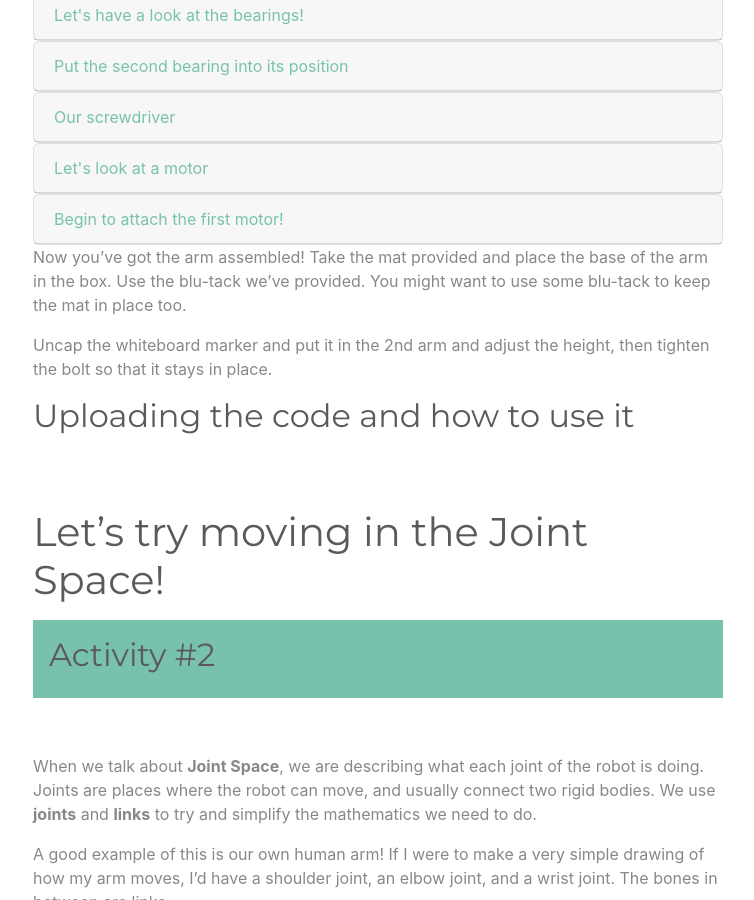
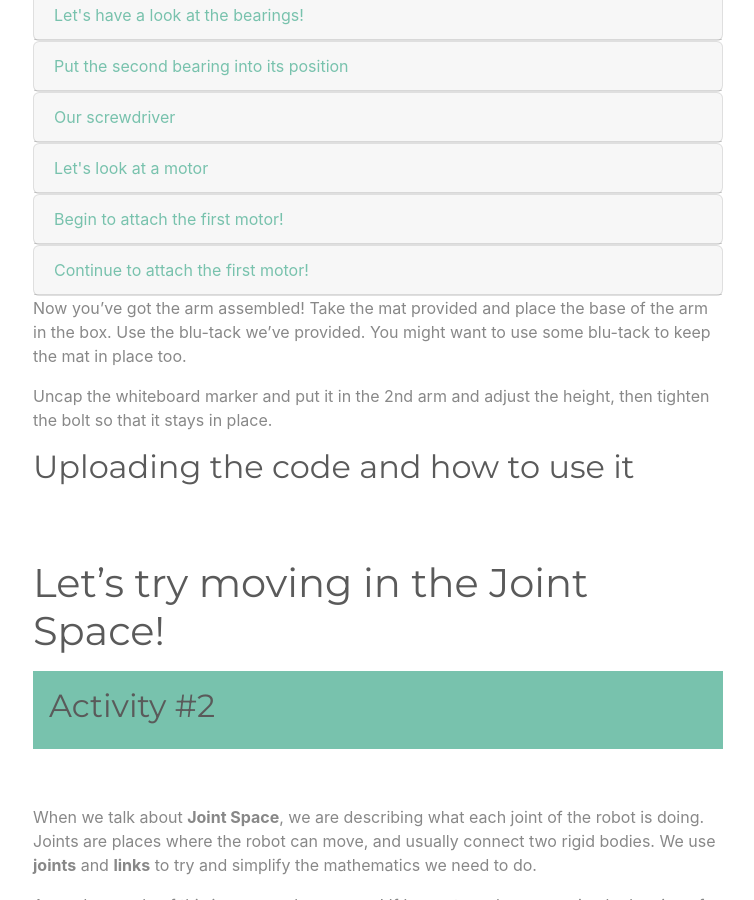
Before and after one commit to samhohcm/Robot-Kinematics-Remote-Worksheet-1, a Jekyll site: the page built from index.md, in a window 1280 px wide and 900 px high, scrolled down 5440 px. Shown: the whole window, without its empty margins (262-1016 px from the left). Built offline with Jekyll 4.4.1, drawn with Linux system fonts in a browser that asks for light colours.

Commit message:
Update index.md

```diff
--- a/index.md
+++ b/index.md
@@ -199,7 +199,7 @@ First, we need to build our robot arm. You should have the following items:
         - 5 x screws (M3 x 6mm countersunk screws) [Includes 1 spare] <br>
         - 3 x nuts (M3) [Includes 1 spare] <br>
 
-        <a href="./images/assembly1/img4_compressed_annotated.jpg"><img src="./images/assembly1/img4_compressed_annotated.jpg" class="img-fluid" alt="assemblyImage" loading="lazy">
+        <a href="./images/assembly1/img4_compressed_annotated.jpg"><img src="./images/assembly1/img4_compressed_annotated.jpg" class="img-fluid" alt="assemblyImage">
         </a>
 
       </div>
@@ -218,7 +218,7 @@ First, we need to build our robot arm. You should have the following items:
 
         Sometimes one of the bearings is already placed inside the robot arm #1. If it's not, then why don't you put it in there now! It's a tight fit so you may need to apply a bit of pressure.
 
-        <img src="images/assembly1/img5_compressed.jpg" class="img-fluid" alt="assemblyImage" loading="lazy">
+        <img src="images/assembly1/img5_compressed.jpg" class="img-fluid" alt="assemblyImage">
 
       </div>
     </div>
@@ -285,6 +285,22 @@ First, we need to build our robot arm. You should have the following items:
         Take the motor. We're going to attach it to the green bearing holder we just put the bearing inside of. Take a single M3 nut out of the 'assembly parts' bag and place it in one of the hexaganol shaped holes in the bearing holder.
 
         <img src="images/assembly1/img8_compressed_annotated.jpg" class="img-fluid" alt="assemblyImage" loading="lazy">
+
+      </div>
+    </div>
+  </div>
+
+  <div class="card">
+    <div class="card-header">
+      <a class="collapsed card-link" data-toggle="collapse" href="#collapseEight">
+        Continue to attach the first motor!
+      </a>
+    </div>
+    <div id="collapseEight" class="collapse" data-parent="#accordion">
+      <div class="card-body">
+        Next take a single M3 screw out of the 'assembly bag'. Line the holes up between the green bearing holder and the motor. Insert the screw into the same hole that your nut is resting in, then use the right sized screwdriver attachment to tighten the screw. You may need to hold the nut in place with your finger. You need to turn it clockwise to tighten it! A good way to remember this is the phrase "righty tighty, lefty loosy".
+
+        <img src="images/assembly1/img14_compressed_annotated.jpg" class="img-fluid" alt="assemblyImage">
 
       </div>
     </div>
```
